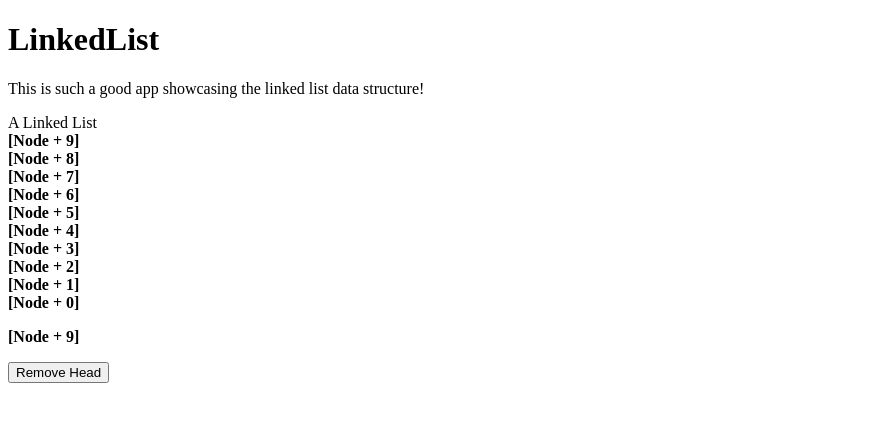
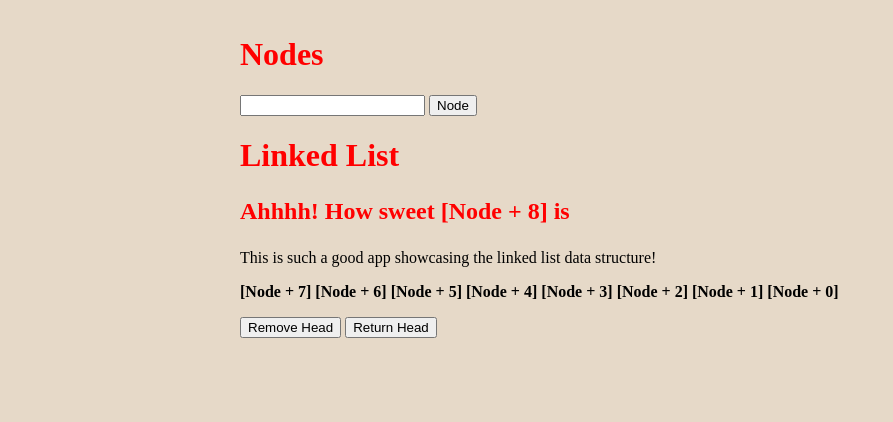
Before and after one commit to justinthegithub/dirtyDataStructuresforSadComputers, a website: page Fun with Data Structures/index.html in a window 1280 px wide. Both pictures are taken after a click on the button "Remove Head". Shown: the whole page, without its empty margins (0-893 px from the left). Drawn offline with nearby package versions, Linux system fonts and the light colour scheme.

Commit message:
starting front end

```diff
--- a/Fun with Data Structures/index.html
+++ b/Fun with Data Structures/index.html
@@ -12,11 +12,17 @@
   </head>
 
   <body>
-    <h1>LinkedList</h1>
+    <h1>Nodes</h1>
+    <input type="text" id="node">
+    <button type="button" id="nodeInput">Node</button>
+    <h3> <p id="demo4"></p></h3>
+    <h1>Linked List</h1>
+    <h2> <p id="demo3"></p></h2>
     <p id="purpose"></p>
     <p id="demo2"></p>
-    <p id="demo3"></p>
+
     <button id="removeHead">Remove Head</button>
+    <button id="returnHead">Return Head</button>
     <script  src="node.js"></script>
     <script  src="LinkedList.js"></script>
     <script  src="time.js"></script>
--- a/Fun with Data Structures/index.js
+++ b/Fun with Data Structures/index.js
@@ -1,12 +1,52 @@
-let button =function() {
-  $("#demo3").html(`${time.removeHead()}`);
+let nodeInput = function(){
+  let userData = $("#node").val();
+  let userNode = new Node(userData)
+  $("#demo4").html(`You have created a new node ${userNode.data}. Althouh there isn't a lot you can do with it on your own.`)
+  time.addToHead(`<b>[Node + ${userNode.data}]</b>`)
+  $("#demo2").html(`${time.returnList()}`)
+
 }
+
+let value = 10
+let removeHead =function() {
+  let recent = time.removeHead();
+
+  $("#demo2").html(`${time.returnList()}`)
+  $("#demo3").html(`Ahhhh! How sweet  ${recent} is`)
+  value--;
+  return value
+;
+}
+
+let returnHead = function (lastHead) {
+
+
+
+  if (value > 8){
+    time.addToHead(`<b>["undefined"]</b>`)
+    value ++;
+  }
+  else {
+    time.addToHead(`<b>[Node + ${value}]</b>`)
+    value ++;
+  }
+  $("#demo2").html(`${time.returnList()}`)
+  $("#demo3").html("")
+  return value;
+
+};
+
+
+
 
 $(document).ready(function() {
   $("#purpose").html("This is such a good app showcasing the linked list data structure!");
-  $("#demo2").html(`A Linked List <br> ${atest}`);
-  $("#removeHead").click(button)
+  $("#demo4").html("");
+  $("#demo2").html(` <br> ${exampleList}`);
+  $("#demo3").html("");
 
+  $("#removeHead").click(removeHead)
+  $("#returnHead").click(returnHead)
+  $("#nodeInput").click(nodeInput);
 
-});
-$("#removedHead").click(button)
+});  $("#demo2").html(`A Linked List <br> ${exampleList}`);
--- a/Fun with Data Structures/style.css
+++ b/Fun with Data Structures/style.css
@@ -0,0 +1,10 @@
+body {
+  background-color: #e6d9c8;
+  max-width: 800px;
+  margin: 0px auto;
+  padding: 15px;
+}
+
+h1,h2, h3 {
+  color:red
+}
--- a/Fun with Data Structures/time.js
+++ b/Fun with Data Structures/time.js
@@ -1,11 +1,12 @@
+
 
 let time = new LinkedList();
 let node ='';
 
-for (let i = 0; i<10; i++)
+for (let i = 0; i<9; i++)
 {
-  node = time.addToHead(`<b>[Node + ${i}]</b><br>`);
+  node = time.addToHead(`<b>[Node + ${i}]</b>`);
 
 }
 console.log(time.printList("present", "past"));
-let atest =time.returnList();
+let exampleList = time.returnList();
```
Also changed, not shown: 1 other file.
